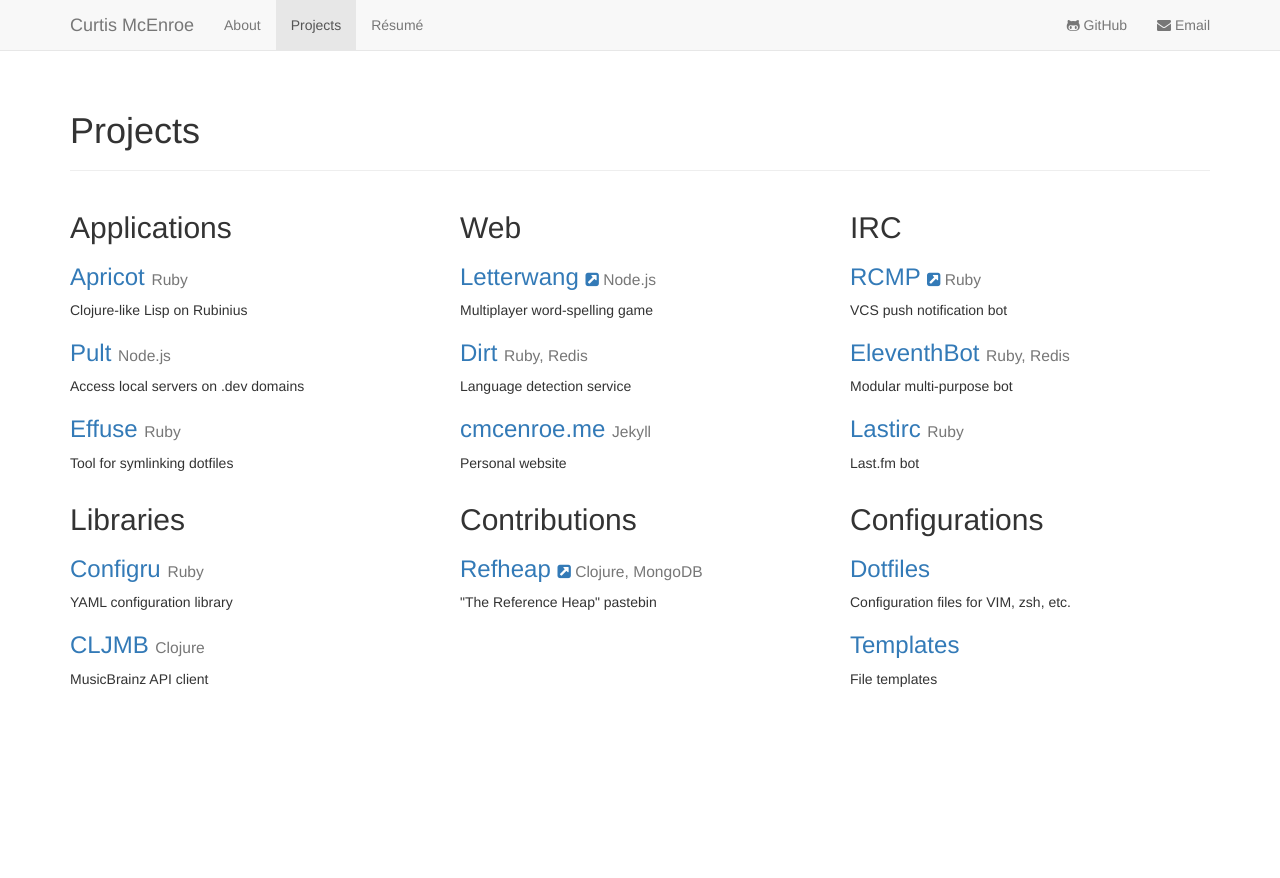
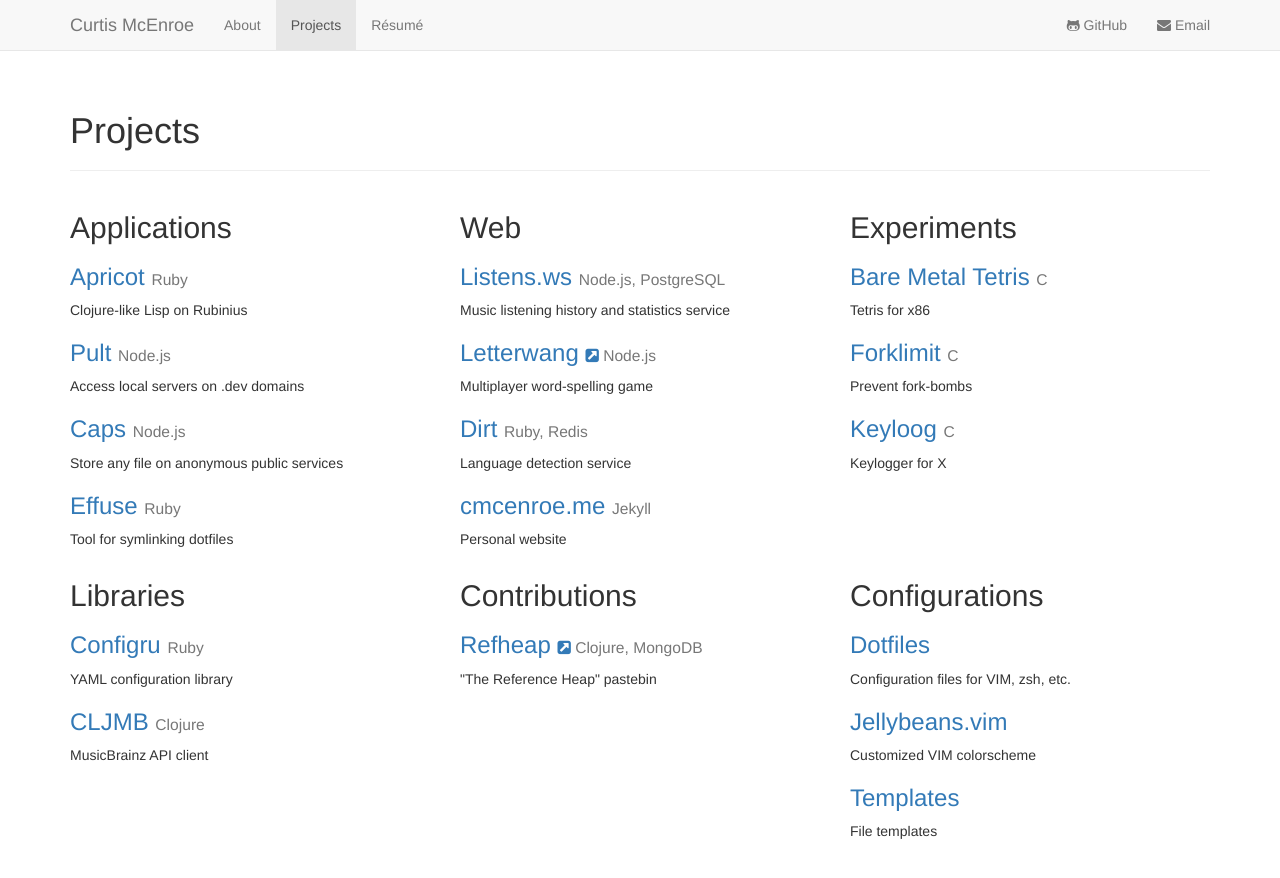
Before and after one commit to causal-agent/programble.github.io, a Jekyll site: the page built from projects.html, in a window 1280 px wide. Shown: the top 878 px of the page. Built offline with Jekyll 4.4.1, drawn with Linux system fonts in a browser that asks for light colours; nearby versions of some CDN libraries.

Commit message:
Shuffle around projects

```diff
--- a/projects.html
+++ b/projects.html
@@ -25,6 +25,12 @@
     <p>Access local servers on .dev domains</p>
 
     <h3>
+      <a href="https://github.com/programble/caps">Caps</a>
+      <small>Node.js</small>
+    </h3>
+    <p>Store any file on anonymous public services</p>
+
+    <h3>
       <a href="https://github.com/programble/effuse">Effuse</a>
       <small>Ruby</small>
     </h3>
@@ -33,6 +39,12 @@
 
   <div class="col-md-4 col-sm-6">
     <h2>Web</h2>
+
+    <h3>
+      <a href="https://github.com/listens-ws">Listens.ws</a>
+      <small>Node.js, PostgreSQL</small>
+    </h3>
+    <p>Music listening history and statistics service</p>
 
     <h3>
       <a href="https://github.com/programble/letterwang">Letterwang</a>
@@ -59,28 +71,27 @@
   <div class="clearfix visible-sm"></div>
 
   <div class="col-md-4 col-sm-6">
-    <h2>IRC</h2>
+    <h2>Experiments</h2>
 
     <h3>
-      <a href="https://github.com/programble/RCMP">RCMP</a>
-      <small>
-        <a href="http://rcmp.pw"><i class="fa fa-external-link-square"></i></a>
-      </small>
-      <small>Ruby</small>
+      <a href="https://github.com/programble/bare-metal-tetris">
+        Bare Metal Tetris
+      </a>
+      <small>C</small>
     </h3>
-    <p>VCS push notification bot</p>
+    <p>Tetris for x86</p>
 
     <h3>
-      <a href="https://github.com/programble/eleventhbot">EleventhBot</a>
-      <small>Ruby, Redis</small>
+      <a href="https://github.com/programble/forklimit">Forklimit</a>
+      <small>C</small>
     </h3>
-    <p>Modular multi-purpose bot</p>
+    <p>Prevent fork-bombs</p>
 
     <h3>
-      <a href="https://github.com/programble/lastirc">Lastirc</a>
-      <small>Ruby</small>
+      <a href="https://github.com/programble/keyloog">Keyloog</a>
+      <small>C</small>
     </h3>
-    <p>Last.fm bot</p>
+    <p>Keylogger for X</p>
   </div>
 
   <div class="clearfix visible-md visible-lg"></div>
@@ -122,6 +133,9 @@
     <h3><a href="https://github.com/programble/dotfiles">Dotfiles</a></h3>
     <p>Configuration files for VIM, zsh, etc.</p>
 
+    <h3><a href="https://github.com/programble/jellybeans.vim">Jellybeans.vim</a></h3>
+    <p>Customized VIM colorscheme</p>
+
     <h3><a href="https://github.com/programble/templates">Templates</a></h3>
     <p>File templates</p>
   </div>
```
